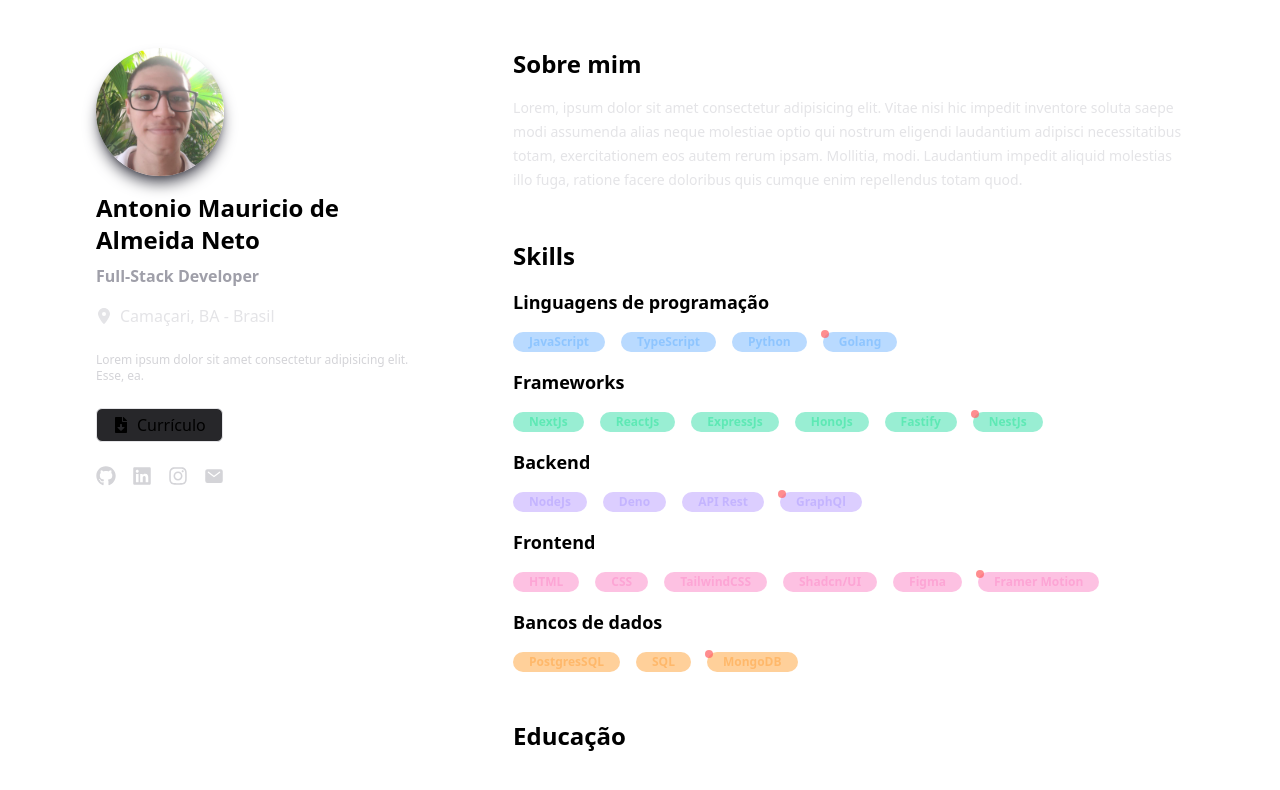
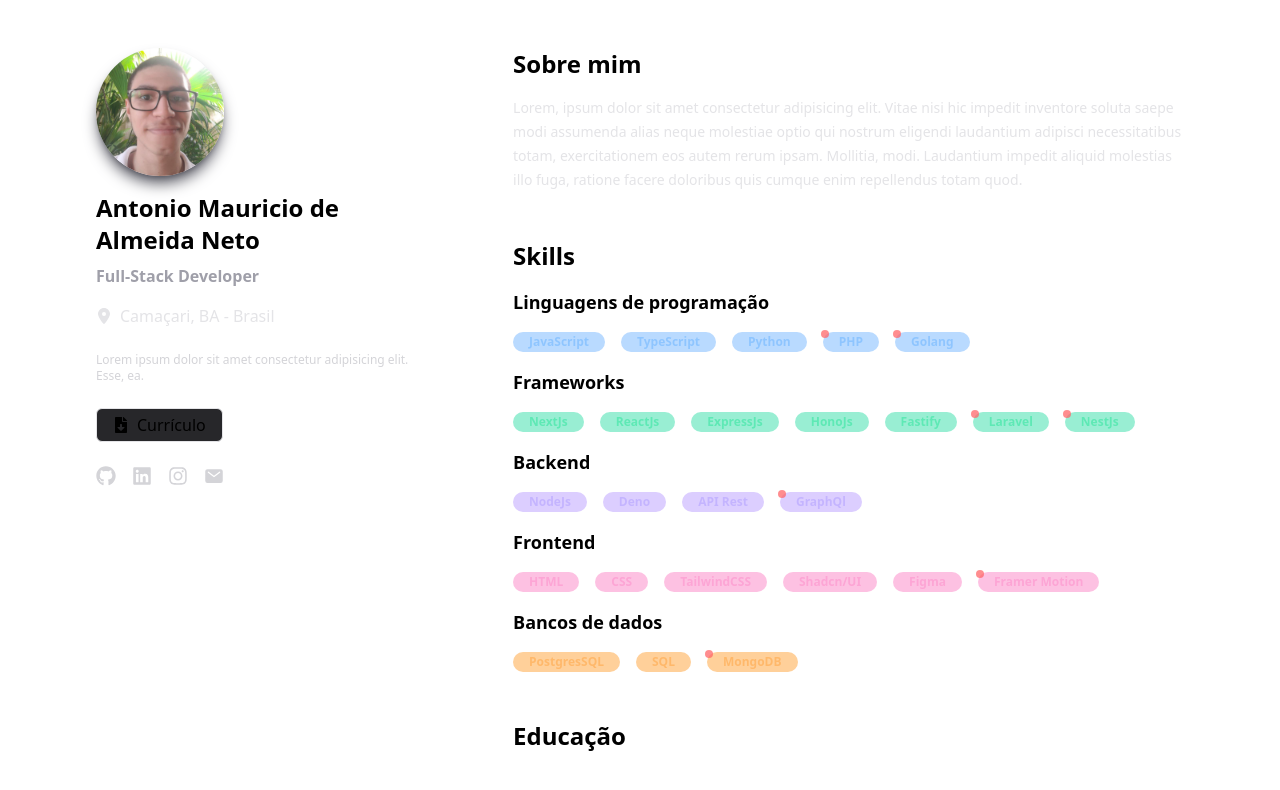
Before and after one commit to Dedo-Finger2/Portfolio, a React (Vite) app: page / in a window 1280 px wide. Shown: the top 790 px of the page. Built offline with nearby package versions, Linux system fonts and the light colour scheme; grey boxes are pictures that could not be loaded.

Commit message:
Adds Php and Laravel as technologies in Skills Section

```diff
--- a/src/components/Skills/Section.tsx
+++ b/src/components/Skills/Section.tsx
@@ -9,12 +9,14 @@ import javascriptLogo from "./../../assets/images/tech/javascript-logo.png";
 import typescriptLogo from "./../../assets/images/tech/typescript-logo.png";
 import pythonLogo from "./../../assets/images/tech/python-logo.png";
 import goLogo from "./../../assets/images/tech/golang-logo.png";
+import phpLogo from "./../../assets/images/tech/php-logo.png";
 import nextjsLogo from "./../../assets/images/tech/nextjs-logo.png";
 import reactjsLogo from "./../../assets/images/tech/reactjs-logo.png";
 import expressjsLogo from "./../../assets/images/tech/expressjs-logo.png";
 import honojsLogo from "./../../assets/images/tech/honojs-logo.png";
 import fastifyjsLogo from "./../../assets/images/tech/fastifyjs-logo.png";
 import nestjsLogo from "./../../assets/images/tech/nestjs-logo.png";
+import laravelLogo from "./../../assets/images/tech/laravel-logo.png";
 import nodejsLogo from "./../../assets/images/tech/nodejs-logo.png";
 import denoLogo from "./../../assets/images/tech/deno-logo.png";
 import apirestLogo from "./../../assets/images/tech/apirest-logo.png";
@@ -45,7 +47,10 @@ export default function Skills() {
           <SkillItem color="blue" delay={0.6} logo={pythonLogo}>
             Python
           </SkillItem>
-          <SkillItem color="blue" delay={0.8} logo={goLogo} alert>
+          <SkillItem color="blue" delay={0.8} logo={phpLogo} alert>
+            PHP
+          </SkillItem>
+          <SkillItem color="blue" delay={1} logo={goLogo} alert>
             Golang
           </SkillItem>
         </SkillGroupItems>
@@ -69,7 +74,10 @@ export default function Skills() {
           <SkillItem color="emerald" delay={1} logo={fastifyjsLogo}>
             Fastify
           </SkillItem>
-          <SkillItem color="emerald" delay={1.2} logo={nestjsLogo} alert>
+          <SkillItem color="emerald" delay={1.2} logo={laravelLogo} alert>
+            Laravel
+          </SkillItem>
+          <SkillItem color="emerald" delay={1.4} logo={nestjsLogo} alert>
             NestJs
           </SkillItem>
         </SkillGroupItems>
```
Also changed, not shown: src/assets/images/tech/laravel-logo.png (added), src/assets/images/tech/php-logo.png (added).
